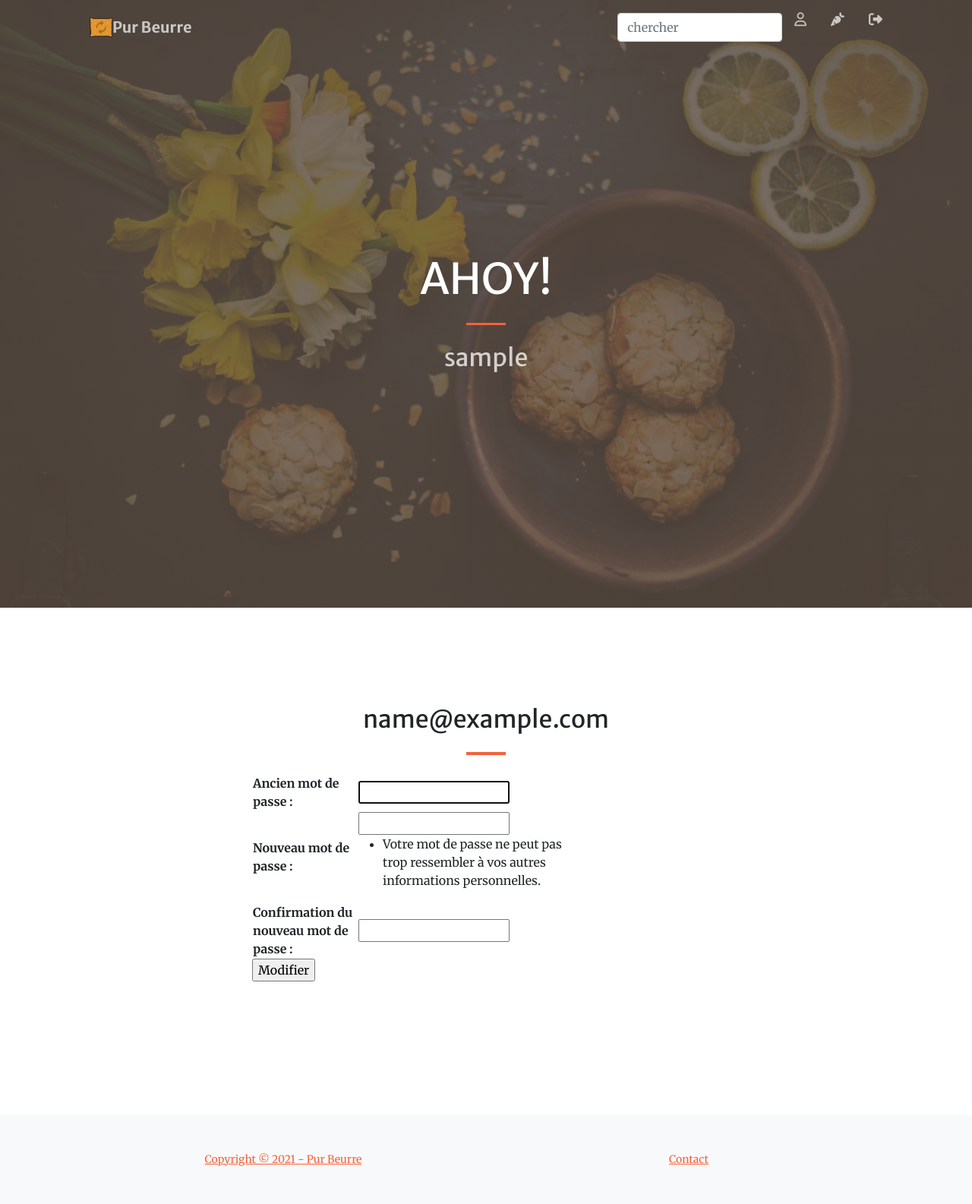
After one commit to Jinr0h404/projet11, a Django app: page /user/changepassword in a window 1280 px wide. The commit adds this page. Shown: the whole page at 76% size. Run offline with Django 3.2, Linux system fonts and the light colour scheme; the visitor is signed in with stand-in values (Sample User, id 1); some libraries are stand-ins or nearby versions.

Commit message:
added a function and a button to be able to delete a favourite. Added the ability to change your password from the account page. Added url test for password page and functional test for password change

```diff
--- a/Favorite/templates/Favorite/index_favoris.html
+++ b/Favorite/templates/Favorite/index_favoris.html
@@ -48,6 +48,11 @@
                                 </div>
                                 <div class="card-footer">
                                     <p>remplace l'aliment: {{ product.product_id.product_name }}</p>
+                                    <FORM action="{% url 'favorite-delete_substitute'%}" method="post">
+                                    <BUTTON name="delete" value="{{product.favorite_id}}" type="submit" class="btn btn-primary btn-xl"><i class="far fa-trash-alt"></i>
+                                    Supprimer</BUTTON>
+                                    {% csrf_token %}
+                                </FORM>
                                 </div>
                             </div>
                         </div>
--- a/Favorite/urls.py
+++ b/Favorite/urls.py
@@ -1,7 +1,8 @@
 from django.urls import path
-from .views import index
+from .views import index, delete_substitute
 """the url file is used to associate an url path to a view with path"""
 
 urlpatterns = [
     path("", index, name="favorite-index"),
+    path("delete_substitute", delete_substitute, name="favorite-delete_substitute"),
 ]
--- a/User/templates/User/account.html
+++ b/User/templates/User/account.html
@@ -23,6 +23,7 @@
             <div class="container px-4 px-lg-5">
                 <h2 class="text-center mt-0">{{ user.email }}</h2>
                 <hr class="divider" />
+                <p>Besoin de changer de mot de passe ? <a href="{% url 'user-change_password' %}">Réinitialisez le</a></p>
             </div>
         </section>
 
--- /dev/null
+++ b/User/templates/User/changepassword.html
@@ -0,0 +1,44 @@
+{% extends 'PurBeurre/base.html' %}
+
+{% block content %}
+{% load static %}
+        <!-- Masthead-->
+        <header class="masthead">
+            <div class="container px-4 px-lg-5 h-100">
+                <div class="row gx-4 gx-lg-5 h-100 align-items-center justify-content-center text-center">
+                    <div class="col-lg-8 align-self-end">
+                        <h1 class="text-white font-weight-bold">AHOY!</h1>
+                        <hr class="divider" />
+                    </div>
+                    <div class="col-lg-8 align-self-baseline">
+                        <h2 class="text-white-75 mb-5">{% if user.is_authenticated %}
+                                {{ user.username }}
+                            {% endif %}</h2>
+                    </div>
+                </div>
+            </div>
+        </header>
+        <!-- Services-->
+        <section class="page-section" id="services">
+            <div class="container px-4 px-lg-5">
+                <h2 class="text-center mt-0">{{ user.email }}</h2>
+                <hr class="divider" />
+            </div>
+            <div class="row gx-4 gx-lg-5 justify-content-center mb-5">
+                    <div class="col-lg-6">
+                        <div class="col-lg-8 align-self-baseline">
+                            <!-- ajout d'un formulaire pour l'inscription que l'on récupère depuis la vue-->
+                            <form method="POST">
+                                    <table>
+                                    {{ form.as_table }}
+                                    {% csrf_token %}
+                                    </table>
+                                <input name="password_change" type="submit" value="Modifier" />
+                            </form>
+                        </div>
+                    </div>
+                </div>
+        </section>
+
+
+{% endblock %}
--- a/User/templates/User/signin.html
+++ b/User/templates/User/signin.html
@@ -38,6 +38,7 @@
                                 <input name="signin" type="submit" value="Se connecter" />
                             </form>
                             <p>Pas encore membre ? <a href="/user/signup">Inscrivez-vous maintenant !</a></p>
+                            <p>Mot de passe oublié ? <a href="{% url 'password_reset' %}">Réinitialisez le</a></p>
                         </div>
                     </div>
                 </div>
--- a/User/urls.py
+++ b/User/urls.py
@@ -1,5 +1,5 @@
-from django.urls import path
-from .views import index, signup, signin, logout_user, account
+from django.urls import path, include
+from .views import index, signup, signin, logout_user, account, password_change
 """the url file is used to associate an url path to a view with path"""
 
 urlpatterns = [
@@ -8,4 +8,6 @@ urlpatterns = [
     path('signin', signin, name="user-signin"),
     path('logout', logout_user, name="user-logout"),
     path('account', account, name="user-account"),
+    path('accounts/', include('django.contrib.auth.urls')),
+    path('changepassword', password_change, name="user-change_password")
 ]
--- a/User/views.py
+++ b/User/views.py
@@ -3,6 +3,9 @@ from User.forms import SignupForm, SigninForm
 from django.contrib.auth import authenticate, login, logout
 from django.conf import settings
 from django.contrib.auth.decorators import login_required
+from django.core.mail import send_mail
+from django.contrib.auth import update_session_auth_hash
+from django.contrib.auth.forms import PasswordChangeForm
 
 
 def index(request):
@@ -11,6 +14,7 @@ def index(request):
 
 @login_required()
 def account(request):
+
     return render(request, "User/account.html")
 
 
@@ -58,3 +62,15 @@ def logout_user(request):
     """User is disconnect and redirect on the home page"""
     logout(request)
     return redirect("index")
+
+@login_required()
+def password_change(request):
+    if request.method == 'POST':
+        form = PasswordChangeForm(user=request.user, data=request.POST)
+        if form.is_valid():
+            user = form.save()
+            update_session_auth_hash(request, form.user)
+            return redirect(settings.LOGIN_REDIRECT_URL)
+    else:
+        form = PasswordChangeForm(request.user)
+    return render(request, "User/changepassword.html", context={"form": form})
```
Also changed, not shown: Favorite/views.py (+12 -1 lines), Product/tests/test_url.py (+1 -3 lines), User/tests/functional_tests/test_changepassword.py (added, +39 -0 lines), User/tests/test_url.py (+5 -1 lines), User/tests/test_views.py (+16 -0 lines), Favorite/tests/test_url.py (line endings or trailing spaces).
